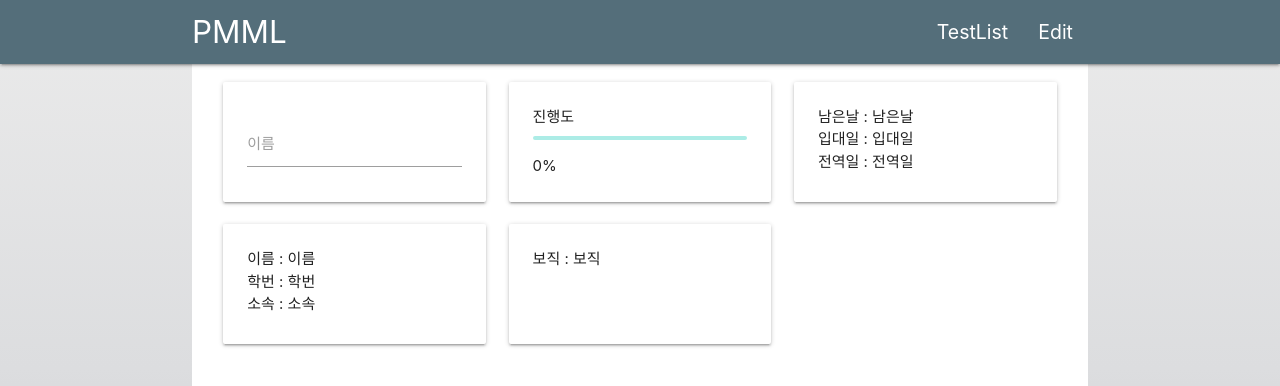
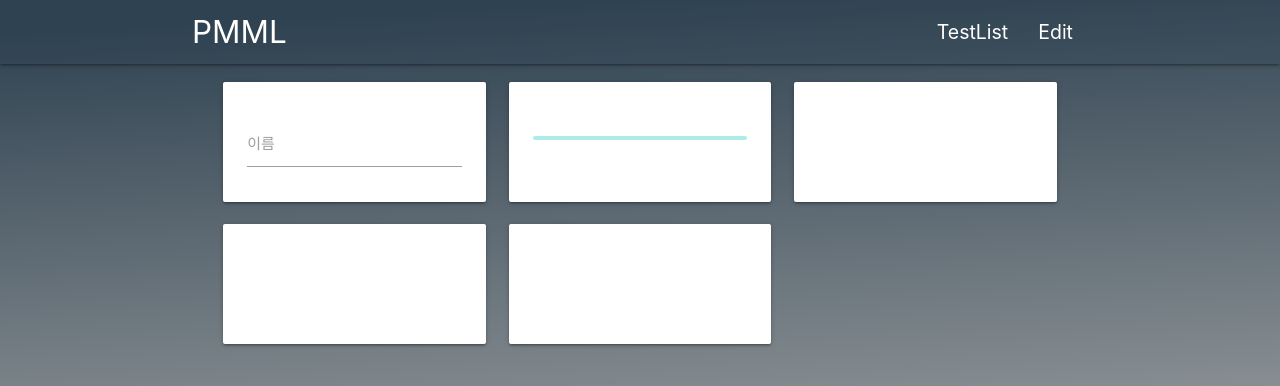
Before and after one commit to MoonJuhan/pmml, a PHP site: page / in a window 1280 px wide. Shown: the top 386 px of the page. Run offline with PHP 8.4, Linux system fonts and the light colour scheme; some libraries are stand-ins or nearby versions.

Commit message:
Design - css 수정 (백그라운드, 텍스트 등등)

```diff
--- a/Stylesheets/testStyleSheet.css
+++ b/Stylesheets/testStyleSheet.css
@@ -1,5 +1,10 @@
 #app {
-	background-image: linear-gradient(to top, #c4c5c7 0%, #dcdddf 52%, #ebebeb 100%);
+    background-image: linear-gradient(-3deg, #d7d2cc 0%, #304352 96%);
+    color: white;
+}
+
+.navfeature {
+    background: rgba(48, 67, 82, 0.2);
 }
 
 #googlesheet {
@@ -9,6 +14,7 @@
 
 .card-panel {
     height: 120px;
+    background: rgba(0, 0, 0, 0.1);
 }
 
 .navmenu {
--- a/index.html
+++ b/index.html
@@ -31,7 +31,7 @@
 
         <header class="no-padding">
             <div class="navbar-fixed">
-                <nav class="navfeature #37474f blue-grey darken-1">
+                <nav class="navfeature">
                     <div class="container nav-wrapper">
                         <a href="#" class="waves-effect waves-light brand-logo">
                             <span class="pmml-logo">PMML</span>
@@ -52,10 +52,10 @@
             </div>
         </header>
 
-        <div class="container #ffffff white">
+        <div class="container">
             <div class="row contents">
                 <div class="col s4">
-                    <div class="card-panel N/A transparent">
+                    <div class="card-panel">
                         <div class="input-field">
                             <input id="name1" type="text" class="validate autocomplete" v-on:input="updateValue($event.target.value)">
                             <label class="active" for="name1">이름</label>
@@ -63,7 +63,7 @@
                     </div>
                 </div>
                 <div class="col s4">
-                    <div class="card-panel N/A transparent">
+                    <div class="card-panel">
                         진행도
                         <div class="progress">
                             <div class="determinate" v-bind:style="gagestyle"></div>
@@ -72,7 +72,7 @@
                     </div>
                 </div>
                 <div class="col s4">
-                    <div class="card-panel N/A transparent">
+                    <div class="card-panel">
                         남은날 :
                         <span v-html="dday"></span>
                         <br> 입대일 :
@@ -82,7 +82,7 @@
                     </div>
                 </div>
                 <div class="col s4">
-                    <div class="card-panel N/A transparent">
+                    <div class="card-panel">
                         이름 :
                         <span v-html="name"></span>
                         <br> 학번 :
@@ -92,7 +92,7 @@
                     </div>
                 </div>
                 <div class="col s4">
-                    <div class="card-panel N/A transparent">
+                    <div class="card-panel">
                         보직 :
                         <span v-html="assignment"></span>
                     </div>
```
